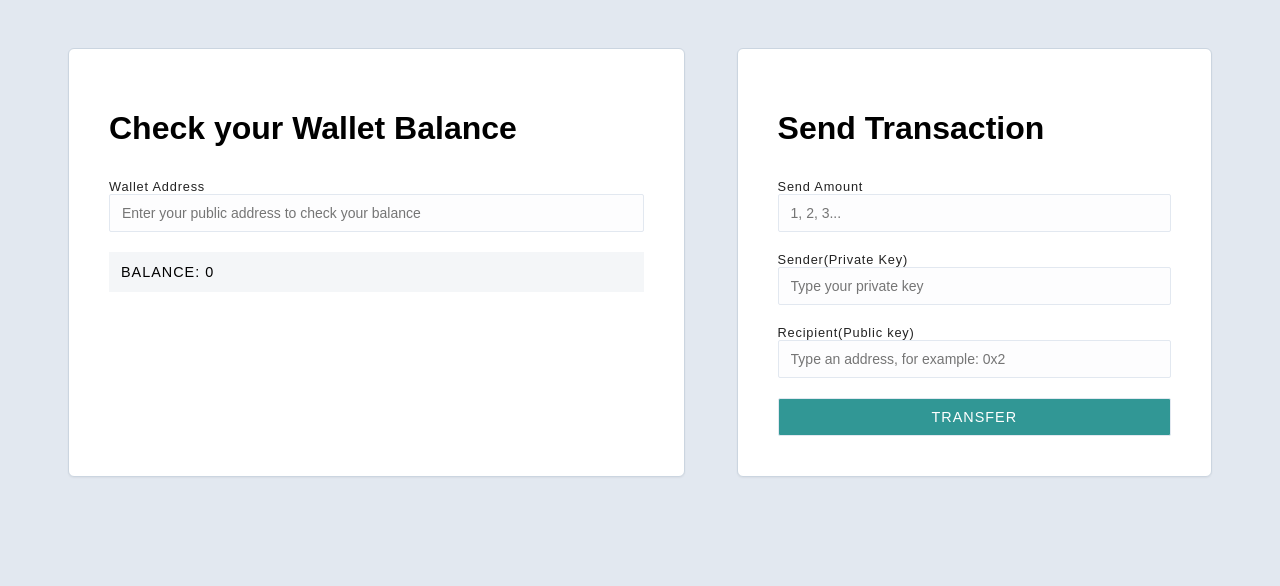
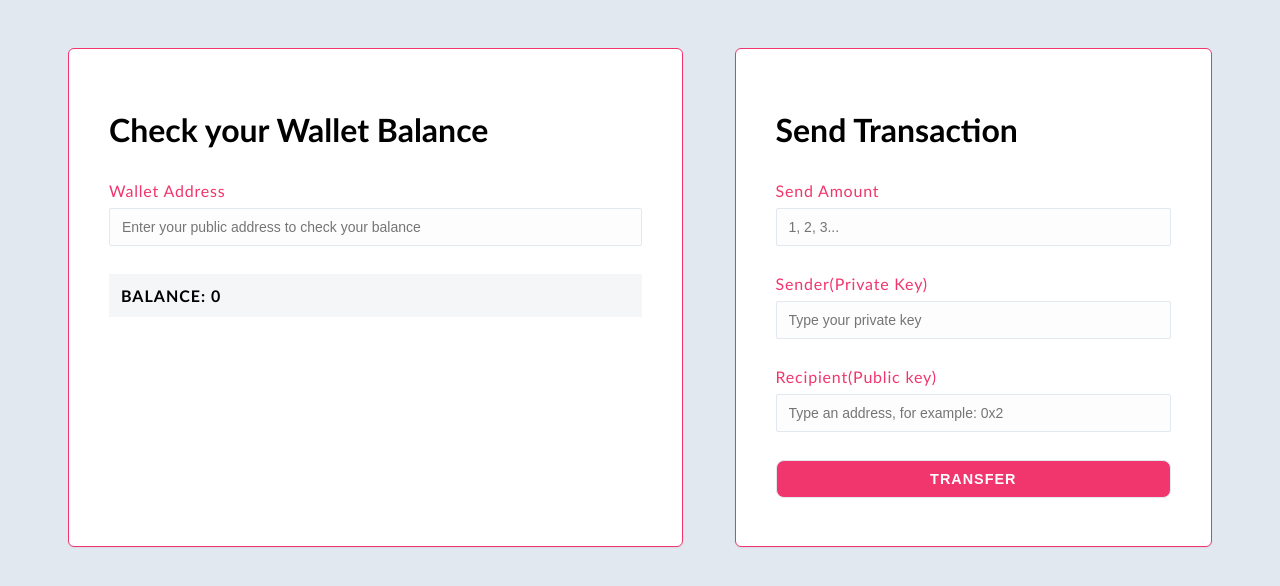
Before and after one commit to alchemyplatform/ecdsa-node, a React (Vite) app in the folder client/: page / in a window 1280 px wide. Shown: the top 586 px of the page. Built offline with nearby package versions, Linux system fonts and the light colour scheme.

Commit message:
Math is still not Mathing

```diff
--- a/client/src/App.scss
+++ b/client/src/App.scss
@@ -9,9 +9,10 @@ label {
   display: flex;
   flex-direction: column;
   letter-spacing: 0.05rem;
-  font-size: .8em;
+  font-size: 1.0em;
   font-weight: 400;
-  color: #222;
+  color:#f1356d;
+  font-family: 'Trebuchet MS', 'Lucida Sans Unicode', 'Lucida Grande', 'Lucida Sans', Arial, sans-serif;
 }
 
 .app {
@@ -26,7 +27,7 @@ label {
   flex-grow: 1;
   margin: 0 20px;
   background-color: #fff;
-  border: 1px solid #cbd5e0;
+  border: 1px solid #f1356d;
   box-shadow: 0 1px 2px 0 rgba(0, 0, 0, 0.05);
   border-radius: 0.375rem;
   padding: 40px;
@@ -47,26 +48,32 @@ input {
   background-color: #fdfdfe;
   padding-inline-start: 0.75rem;
   font-size: 0.875rem;
+  margin-top: 8px;
+  margin-bottom: 8px;
 }
 
-.button {
-  background-color: #319795;
-  border-radius: 0.125rem;
+.button {  // The transfer button
+  background-color: #f1356d;
+  border-radius: 8px;
   padding: 10px 20px;
   color: white;
   display: inline-flex;
   text-transform: uppercase;
   letter-spacing: 1px;
   font-weight: 400;
-  font-size: .9em;
+  font-size: 0.9em;
+  font-weight: bold;
   &:hover {
     cursor: pointer;
+    background-color:#ffe2eb;
+    color: #f1356d;
   }
 }
 
 .wallet {
   display: flex;
   flex-direction: column;
+  font-family: 'Trebuchet MS', 'Lucida Sans Unicode', 'Lucida Grande', 'Lucida Sans', Arial, sans-serif;
 
   .balance {
     text-transform: uppercase;
@@ -76,11 +83,15 @@ input {
     display: inline-flex;
     margin-top: 10px;
     padding: 0.75rem;
+    font-weight: bold;
+    // color: #f1356d;
     background-color: #f4f6f8;
+    font-size: medium;
   }
 }
 
 .transfer {
+  font-family: 'Trebuchet MS', 'Lucida Sans Unicode', 'Lucida Grande', 'Lucida Sans', Arial, sans-serif;
   display: flex;
   flex-direction: column;
 }
--- a/client/src/Wallet.jsx
+++ b/client/src/Wallet.jsx
@@ -4,7 +4,7 @@ import server from "./server";
 // const { utf8ToBytes } = require("ethereum-cryptography/utils");
 // const hashMessage = require('./hashMessage');
 
-function Wallet({ address, setAddress, balance, setBalance, privateKey, setprivatekey }) {
+function Wallet({ address, setAddress, balance, setBalance }) {
   async function onChange(evt) {
     const address = evt.target.value;
 
```
Also changed, not shown: 1 other file (tests, documents, lock files or other folders).
